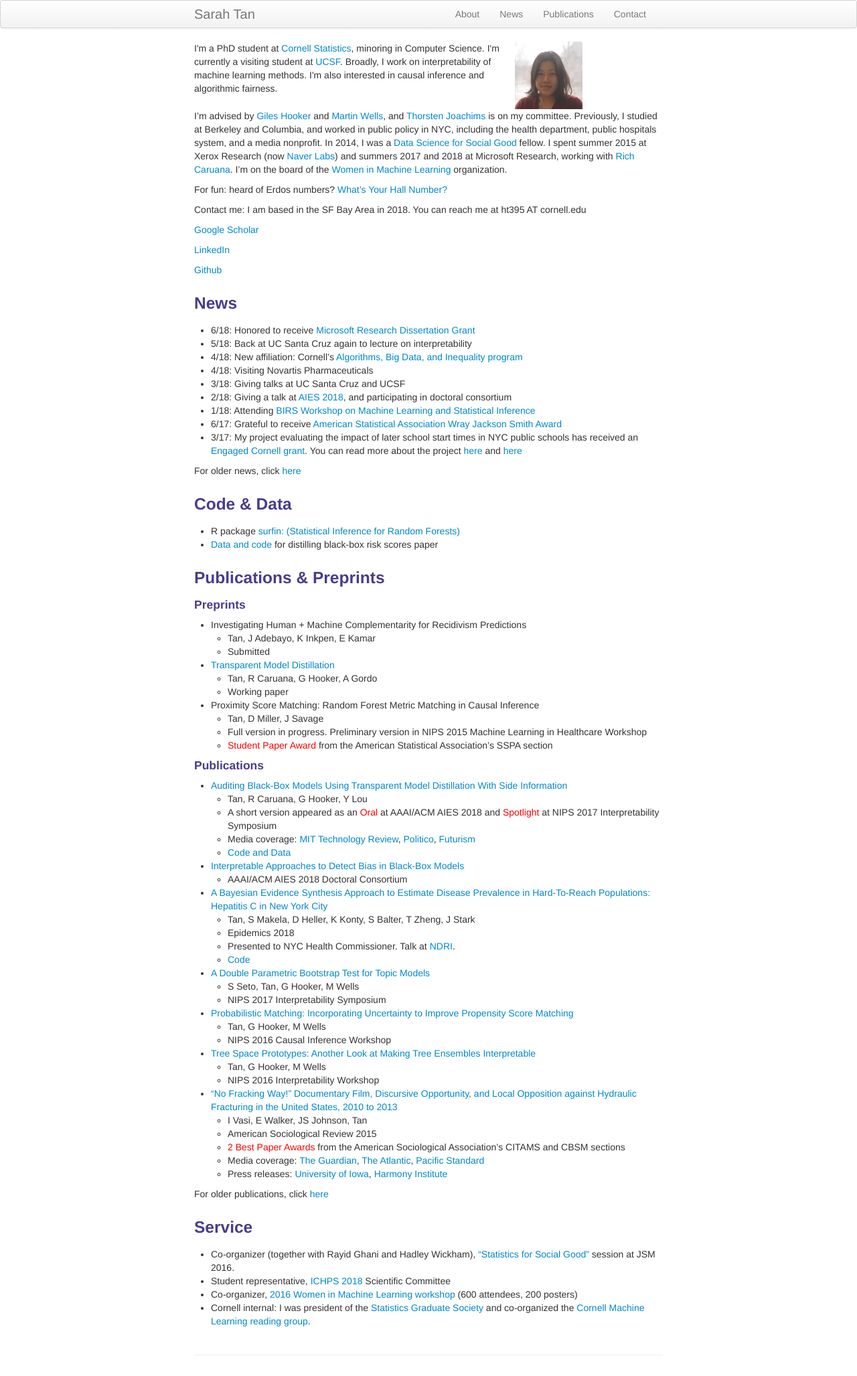
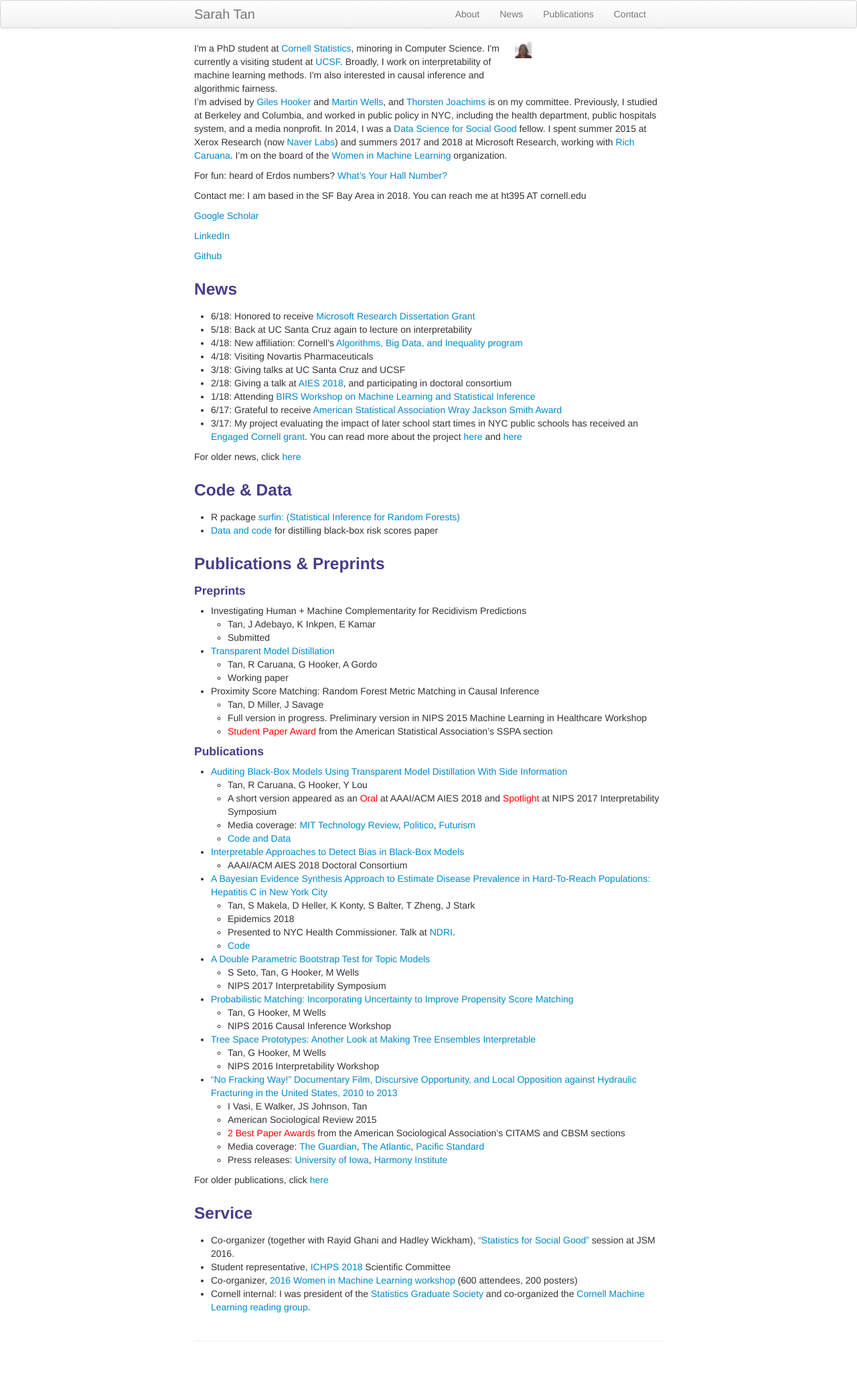
Before and after one commit to shftan/shftan.github.io, a Jekyll site: the page built from index.md, in a window 1280 px wide. Shown: the whole page at 67% size. Built offline with Jekyll 4.4.1, drawn with Linux system fonts in a browser that asks for light colours; after the commit the page ends 2034 px from its top, so only the background shows below that.

Commit message:
Update index.md

```diff
--- a/index.md
+++ b/index.md
@@ -11,7 +11,7 @@ keywords: Sarah Tan, Cornell, Statistics, interpretability, causal inference
         </div>
 
         <div class="span2">
-         <img src="picture.png" title="Sarah Tan" alt="Sarah Tan"/>
+         <img src="picture.png" width = "25%" title="Sarah Tan" alt="Sarah Tan"/>
         </div>
 
 </div>
```
